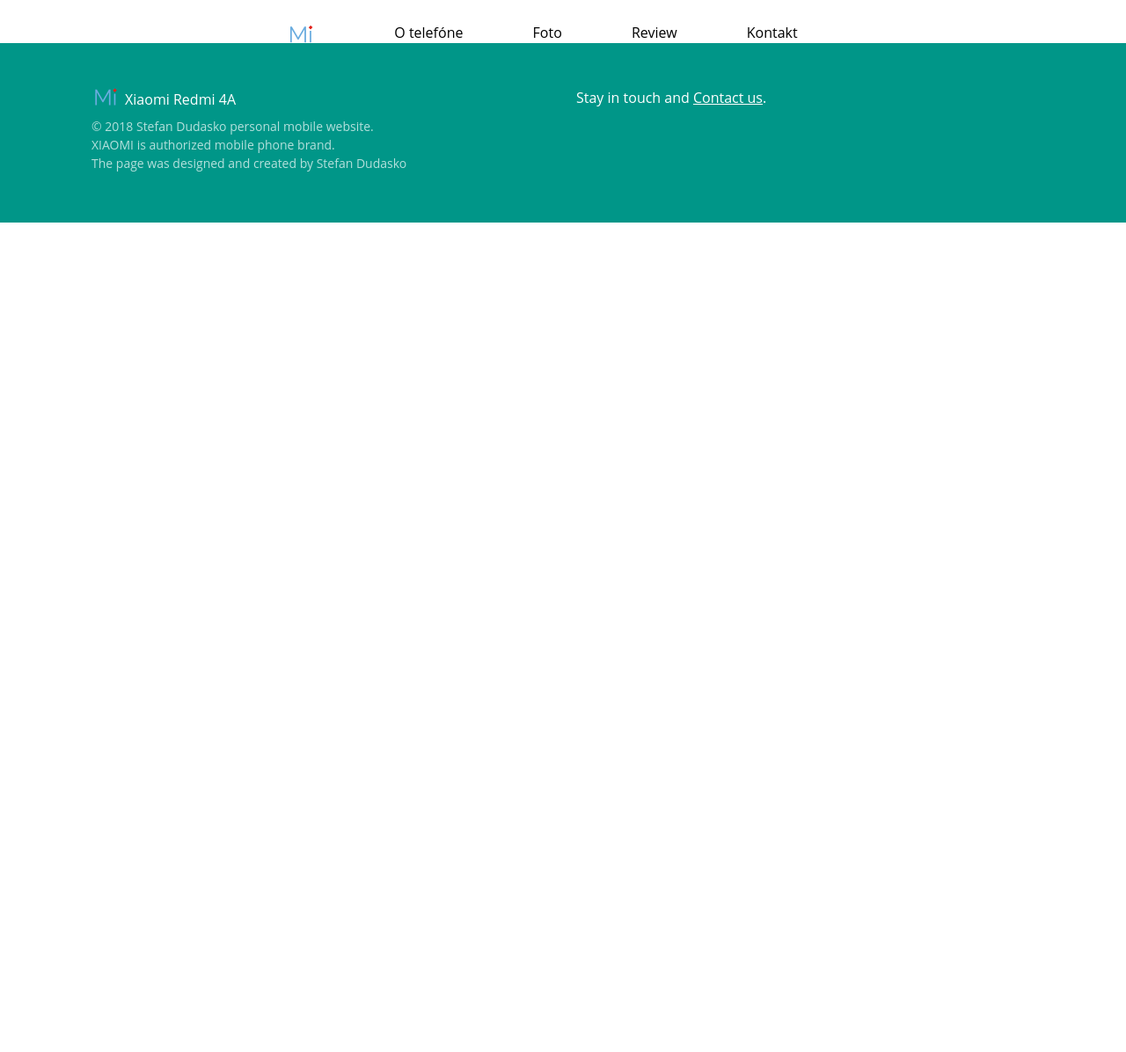
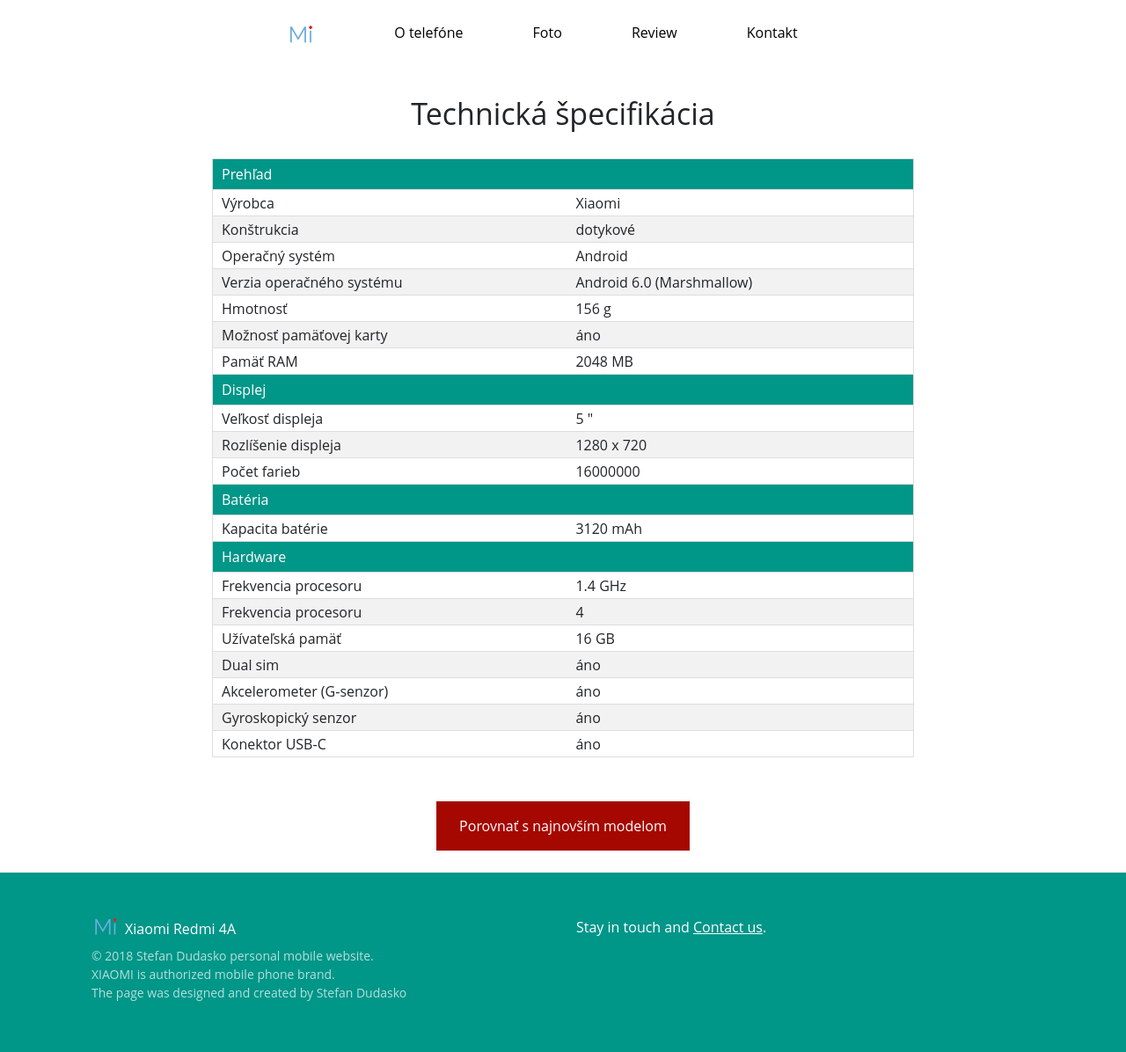
Before and after one commit to sdudasko/school_project_phone, a PHP site: page /specification.php in a window 1280 px wide. Shown: the whole page at 88% size. Before the commit the page ends 253 px from the top, so only its background shows below. Run offline with PHP 8.4, Linux system fonts and the light colour scheme.

Commit message:
table sites

```diff
--- /dev/null
+++ b/css/layout/comparison.css
@@ -0,0 +1,4 @@
+.comparison-summary {
+    width: 70%;
+    margin: 0 auto 35px;
+}
--- /dev/null
+++ b/css/layout/specification.css
@@ -0,0 +1,3 @@
+.comparison-btn {
+    margin-bottom: 25px;
+}
--- a/css/partials/header.css
+++ b/css/partials/header.css
@@ -14,12 +14,34 @@
 }
 .top-navigation__list-item-link {
     padding-bottom: 10px;
+    position: relative;
 }
 .top-navigation__list-item.active {
     border-bottom: 2px solid #009688;
 }
-.top-navigation__list-item-link:hover {
-    border-bottom: 2px solid #009688;
+.top-navigation__list-item-link:after {
+    content: '';
+    position: absolute;
+    left: 0;
+    right: 0;
+    bottom: 5px;
+    margin: 0 auto;
+    width: 17px;
+    height: 2px;
+    background: #009688;
+    opacity: 0;
+    -webkit-transform: translate(0, -5px);
+    transform: translate(0, -5px);
+    -webkit-transition: transform .2s, opacity .2s;
+    transition: transform .2s, opacity .2s;
+}
+.top-navigation__list-item-link:hover:after, .top-navigation__list-item-link--active:after {
+    opacity: 1;
+    -webkit-transform: none;
+    -moz-transform: none;
+    -ms-transform: none;
+    -o-transform: none;
+    transform: none;
 }
 .top-navigation__logo img {
     width: 75px;
--- a/css/partials/main.css
+++ b/css/partials/main.css
@@ -108,6 +108,23 @@ a {
 .btn-red:hover {
     background: #e02f2f;
 }
+.btn-dark-red {
+    display: inline-block;
+    padding: 15px 25px;
+    background: #a50800;
+    color: white;
+    font-size: 16px;
+    text-decoration: none;
+    text-align: center;
+    margin-top: 20px;
+    border: 1px solid #a50800;
+    transition: .2s;
+}
+.btn-dark-red:hover {
+    transition: .2s;
+    background: #eb150a;
+    border: 1px solid #eb150a;
+}
 
 .btn-blue {
     display: inline-block;
@@ -148,3 +165,36 @@ a {
 .heading-space {
     margin: 35px 0;
 }
+.main-table__table {
+    border-collapse: collapse;
+    width: 70%;
+    margin: 0 auto;
+    margin-bottom: 30px;
+}
+
+.main-table__tr:hover {
+    background-color: #ddd;
+}
+
+.main-table__tr:nth-child(even){
+    background-color: #f2f2f2;
+}
+
+.main-table__tr {
+    border: 1px solid #ddd;
+    padding: 8px;
+    height: 30px;
+}
+.main-table__table td, .main-table__table th {
+    vertical-align: middle;
+    padding-left: 10px;
+    margin-left: 10px;
+}
+
+.main-table__table th {
+    padding-top: 5px;
+    padding-bottom: 5px;
+    text-align: left;
+    background-color: #009688;
+    color: white;
+}
--- a/features.php
+++ b/features.php
@@ -36,7 +36,7 @@ $cssFilePaths = [
                         Xiaomi
                     </div>
                     <div class="ringtone-row-child">
-                        Zvonenie pridané výrobcom
+                        Nieje pridané výrobcom
                     </div>
                 </div>
 
--- a/resources/partials/header.php
+++ b/resources/partials/header.php
@@ -8,6 +8,8 @@
     <?php foreach ($cssFilePaths as $path) { ?>
         <link rel="stylesheet" type="text/css" href="<?= $path ?>">
     <?php } ?>
+
+    <script src="/resources/scripts/main.js" type="text/javascript"></script>
     <title>Xiaomi Mi 4A</title>
 </head>
 <body>
--- a/specification.php
+++ b/specification.php
@@ -6,4 +6,106 @@ $cssFilePaths = [
 
 <?php include('resources/partials/header.php') ?>
 <?php include('resources/partials/nav.php') ?>
+    <main>
+        <div class="page page-specification">
+            <h1 class="page-specification__main-heading center margined">Technická špecifikácia</h1>
+            <div class="ct">
+                <table class="main-table__table">
+                    <thead>
+                    <tr class="main-table__tr">
+                        <th>Prehľad</th>
+                        <th></th>
+                    </tr>
+                    </thead>
+                    <tr class="main-table__tr">
+                        <td>Výrobca</td>
+                        <td>Xiaomi</td>
+                    </tr>
+                    <tr class="main-table__tr">
+                        <td>Konštrukcia</td>
+                        <td>dotykové</td>
+                    </tr>
+                    <tr class="main-table__tr">
+                        <td>Operačný systém</td>
+                        <td>Android</td>
+                    </tr>
+                    <tr class="main-table__tr">
+                        <td>Verzia operačného systému</td>
+                        <td>Android 6.0 (Marshmallow)</td>
+                    </tr>
+                    <tr class="main-table__tr">
+                        <td>Hmotnosť</td>
+                        <td>156 g</td>
+                    </tr>
+                    <tr class="main-table__tr">
+                        <td>Možnosť pamäťovej karty</td>
+                        <td>áno</td>
+                    </tr>
+                    <tr class="main-table__tr">
+                        <td>Pamäť RAM</td>
+                        <td>2048 MB</td>
+                    </tr>
+                    <tr class="main-table__tr">
+                        <th>Displej</th>
+                        <th></th>
+                    </tr>
+                    <tr class="main-table__tr">
+                        <td>Veľkosť displeja</td>
+                        <td>5 "</td>
+                    </tr>
+                    <tr class="main-table__tr">
+                        <td>Rozlíšenie displeja</td>
+                        <td>1280 x 720</td>
+                    </tr>
+                    <tr class="main-table__tr">
+                        <td>Počet farieb</td>
+                        <td>16000000</td>
+                    </tr>
+                    <tr class="main-table__tr">
+                        <th>Batéria</th>
+                        <th></th>
+                    </tr>
+                    <tr class="main-table__tr">
+                        <td>Kapacita batérie</td>
+                        <td>3120 mAh</td>
+                    </tr>
+                    <tr class="main-table__tr">
+                        <th>Hardware</th>
+                        <th></th>
+                    </tr>
+                    <tr class="main-table__tr">
+                        <td>Frekvencia procesoru</td>
+                        <td>1.4 GHz</td>
+                    </tr>
+                    <tr class="main-table__tr">
+                        <td>Frekvencia procesoru</td>
+                        <td>4</td>
+                    </tr>
+                    <tr class="main-table__tr">
+                        <td>Užívateľská pamäť</td>
+                        <td>16 GB</td>
+                    </tr>
+                    <tr class="main-table__tr">
+                        <td>Dual sim</td>
+                        <td>áno</td>
+                    </tr>
+                    <tr class="main-table__tr">
+                        <td>Akcelerometer (G-senzor)</td>
+                        <td>áno</td>
+                    </tr>
+                    <tr class="main-table__tr">
+                        <td>Gyroskopický senzor</td>
+                        <td>áno</td>
+                    </tr>
+                    <tr class="main-table__tr">
+                        <td>Konektor USB-C</td>
+                        <td>áno</td>
+                    </tr>
+                </table>
+                <p class="center comparison-btn">
+                    <a href="/comparison.php" class="btn-dark-red">Porovnať s najnovším modelom</a>
+                </p>
+            </div>
+        </div>
+    </main>
 <?php include('resources/partials/footer.php') ?>
```
Also changed, not shown: comparison.php (added, +90 -0 lines), resources/scripts/main.js (added).
